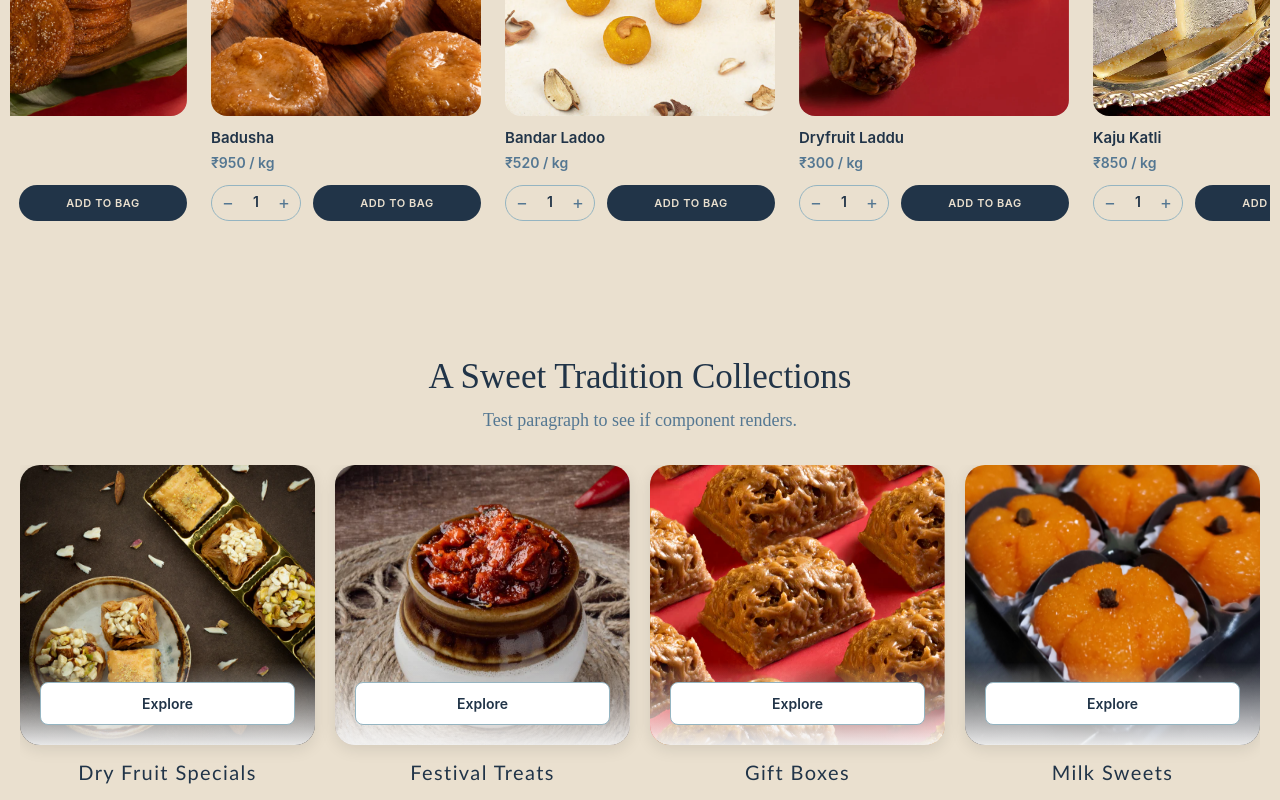
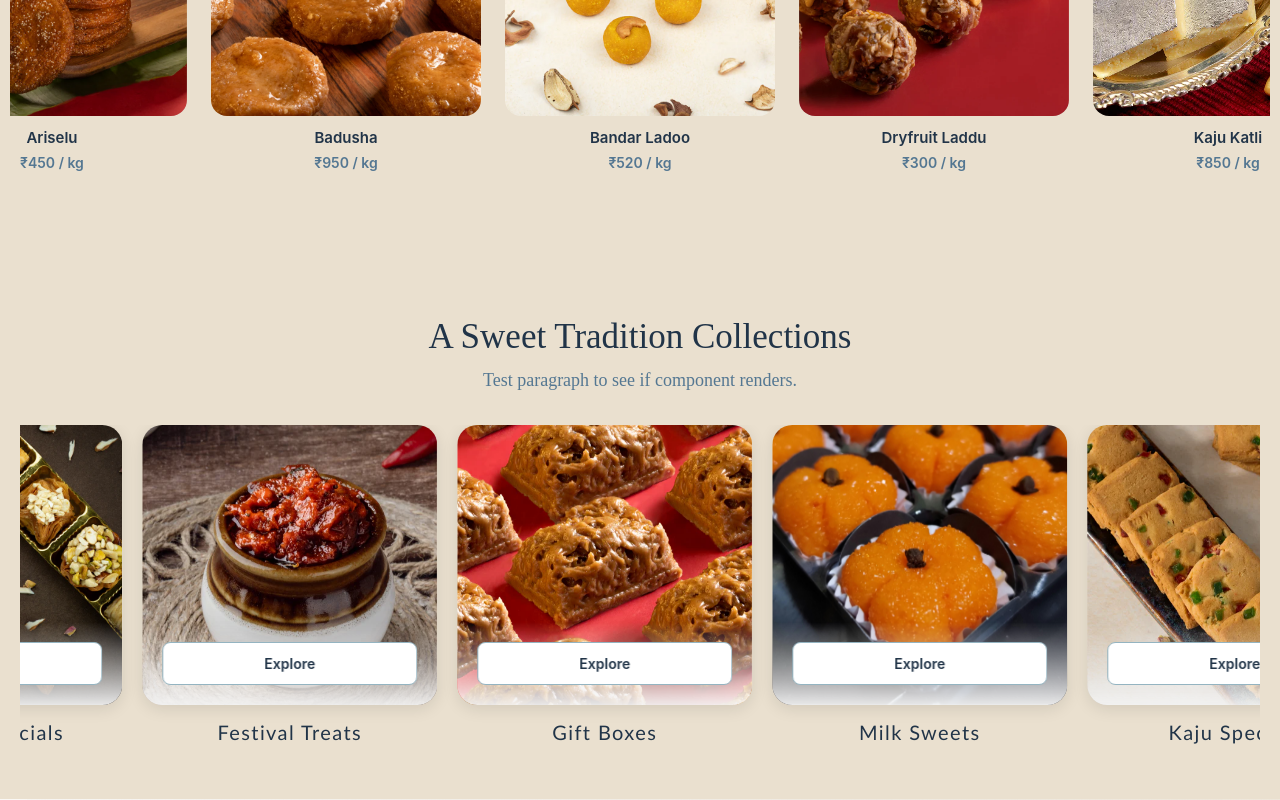
Before and after one commit to atchyuthkarri/SweetsWeb, a React (Vite) app in the folder sweetsecommerce/: page / in a window 1280 px wide. Shown: the part 1040-1840 px from the top of the page. Built offline with nearby package versions, Linux system fonts and the light colour scheme; a web font is replaced by a local one.

Commit message:
home icon added

```diff
--- a/sweetsecommerce/src/components/Navbar.jsx
+++ b/sweetsecommerce/src/components/Navbar.jsx
@@ -85,6 +85,13 @@
               <span></span>
               <span></span>
             </div>
+
+            {/* Home Icon */}
+            <Link to="/" className="home-icon" style={{ display: 'flex', alignItems: 'center', textDecoration: 'none' }} aria-label="Home">
+              <span className="material-symbols-outlined" style={{ fontSize: 'clamp(24px, 3vw, 28px)', color: 'var(--nav-text)' }}>
+                home
+              </span>
+            </Link>
           </div>
 
           {/* Nav Links */}
--- a/sweetsecommerce/src/components/Products/Product.jsx
+++ b/sweetsecommerce/src/components/Products/Product.jsx
@@ -32,15 +32,7 @@
     [activeCategory]
   );
 
-  const [qtyById, setQtyById] = useState(() =>
-    allProducts.reduce((acc, item) => { acc[item.id] = 1; return acc; }, {})
-  );
 
-  const setQty = (id, nextQty) =>
-    setQtyById((prev) => ({
-      ...prev,
-      [id]: Math.max(1, Number.isFinite(nextQty) ? nextQty : 1),
-    }));
 
   return (
     <section className={`bestsellers bestsellers--${variant}`}>
@@ -76,9 +68,6 @@
             <ProductCard
               key={item.id}
               item={item}
-              qty={qtyById[item.id] || 1}
-              onDecrement={() => setQty(item.id, (qtyById[item.id] || 1) - 1)}
-              onIncrement={() => setQty(item.id, (qtyById[item.id] || 1) + 1)}
               style={{ animationDelay: `${index * 0.08}s` }}
             />
           ))
--- a/sweetsecommerce/src/components/Products/ProductCard.css
+++ b/sweetsecommerce/src/components/Products/ProductCard.css
@@ -6,7 +6,7 @@
   flex: 0 0 auto;
   width: 270px;
   background: transparent;
-  cursor: pointer;
+  cursor: default;
   outline: none;
   scroll-snap-align: start;
   scroll-snap-stop: always;
@@ -59,7 +59,8 @@
 .bestseller-card__details {
   display: flex;
   flex-direction: column;
-  align-items: flex-start;
+  align-items: center;
+  text-align: center;
   gap: 4px;
 }
 
@@ -79,76 +80,7 @@
   margin-bottom: 6px;
 }
 
-/* ── Actions row: qty stepper + add to bag ── */
-.bestseller-card__actions {
-  display: flex;
-  align-items: center;
-  gap: 12px;
-  width: 100%;
-}
 
-/* ── Quantity stepper ── */
-.bestseller-card__qty {
-  display: flex;
-  align-items: center;
-  border: 1px solid #94B4C1;
-  border-radius: 999px;
-  overflow: hidden;
-  background: transparent;
-  flex-shrink: 0;
-  height: 36px;
-}
-
-.bestseller-card__qty-btn {
-  width: 32px;
-  height: 100%;
-  border: none;
-  background: transparent;
-  color: #547792;
-  font-size: 18px;
-  cursor: pointer;
-  display: flex;
-  align-items: center;
-  justify-content: center;
-  transition: background 0.14s ease, color 0.14s ease;
-  line-height: 1;
-}
-
-.bestseller-card__qty-btn:hover {
-  background: rgba(148, 180, 193, 0.2);
-  color: #213448;
-}
-
-.bestseller-card__qty-val {
-  min-width: 24px;
-  text-align: center;
-  color: #213448;
-  font-size: 14px;
-  font-weight: 600;
-  user-select: none;
-}
-
-/* ── Add to Bag button ── */
-.bestseller-card__add-btn {
-  flex: 1;
-  height: 36px;
-  border: none;
-  border-radius: 999px;
-  background: #213448;
-  color: #EAE0CF;
-  font-size: 11px;
-  font-weight: 600;
-  letter-spacing: 0.05em;
-  text-transform: uppercase;
-  cursor: pointer;
-  transition: background 0.2s ease, transform 0.18s ease;
-  white-space: nowrap;
-}
-
-.bestseller-card__add-btn:hover {
-  background: #547792;
-  transform: translateY(-1px);
-}
 
 /* =========================================================
    RESPONSIVE
--- a/sweetsecommerce/src/components/Products/ProductCard.jsx
+++ b/sweetsecommerce/src/components/Products/ProductCard.jsx
@@ -1,19 +1,12 @@
 import React from "react";
-import { useNavigate } from "react-router-dom";
+
 import "./ProductCard.css";
 
-const ProductCard = ({ item, qty = 1, onIncrement, onDecrement, style }) => {
-  const navigate = useNavigate();
-
+const ProductCard = ({ item, style }) => {
   return (
     <article
       className="bestseller-card"
       style={style}
-      onClick={() => navigate(`/product/${item.id}`)}
-      role="button"
-      tabIndex={0}
-      onKeyDown={(e) => e.key === "Enter" && navigate(`/product/${item.id}`)}
-      aria-label={`View ${item.name}`}
     >
       {/* ── Image ── */}
       <div className="bestseller-card__image-wrap">
@@ -30,35 +23,6 @@
         <h3 className="bestseller-card__name">{item.name}</h3>
         <p className="bestseller-card__price">{item.price}</p>
 
-        {/* ── Quantity + Add to Bag row ── */}
-        <div
-          className="bestseller-card__actions"
-          onClick={(e) => e.stopPropagation()}
-        >
-          <div className="bestseller-card__qty" role="group" aria-label={`Quantity for ${item.name}`}>
-            <button
-              type="button"
-              className="bestseller-card__qty-btn"
-              onClick={(e) => { e.stopPropagation(); onDecrement(); }}
-              aria-label="Decrease quantity"
-            >−</button>
-            <span className="bestseller-card__qty-val" aria-live="polite">{qty}</span>
-            <button
-              type="button"
-              className="bestseller-card__qty-btn"
-              onClick={(e) => { e.stopPropagation(); onIncrement(); }}
-              aria-label="Increase quantity"
-            >+</button>
-          </div>
-
-          <button
-            type="button"
-            className="bestseller-card__add-btn"
-            onClick={(e) => { e.stopPropagation(); }}
-          >
-            ADD TO BAG
-          </button>
-        </div>
       </div>
     </article>
   );
--- a/sweetsecommerce/src/styles/Navbar.css
+++ b/sweetsecommerce/src/styles/Navbar.css
@@ -15,12 +15,12 @@
   backdrop-filter: blur(0px);
 }
 
-/* .navbar.scrolled {
-  --nav-bg: rgba(234, 224, 207, 0.95);
+.navbar.scrolled {
+  --nav-bg: #EAE0CF;
   --nav-text: #213448;
   background: var(--nav-bg);
   box-shadow: 0 4px 16px rgba(33, 52, 72, 0.15);
-} */
+}
 
 .navcontainer {
   width: clamp(300px, 90%, 1200px);
```
